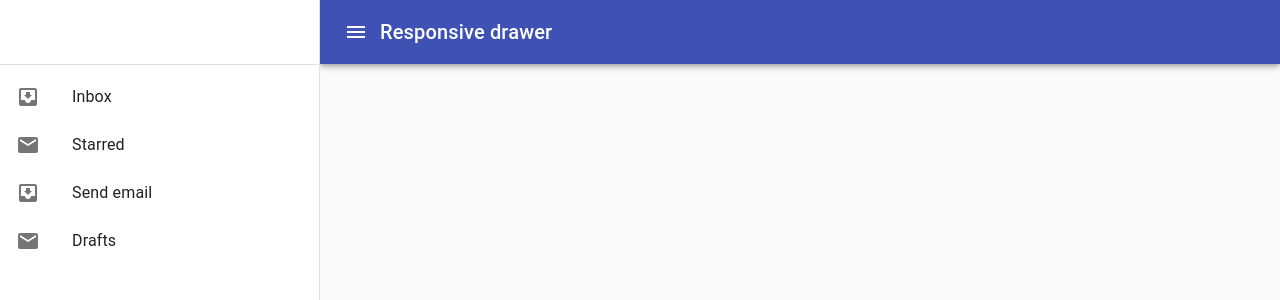
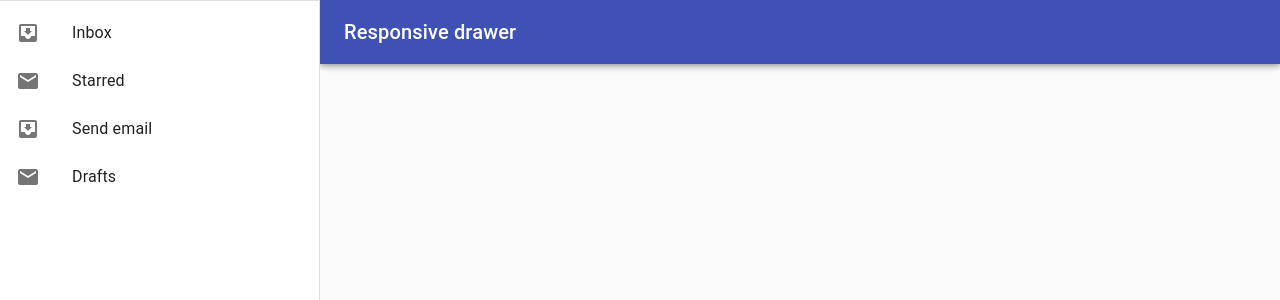
Before and after one commit to tungnguyenvan/chat-app, a React (Create React App) app in the folder web/chat-app/: page / in a window 1280 px wide. Shown: the top 300 px of the page. Built offline with nearby package versions, Linux system fonts and the light colour scheme.

Commit message:
+ update left page

```diff
--- /dev/null
+++ b/web/chat-app/src/uis/components/left_page/LeftPage.css
@@ -0,0 +1,4 @@
+.Header {
+    display: inline-block;
+    height: 64px;
+}
--- a/web/chat-app/src/uis/components/left_page/LeftPage.js
+++ b/web/chat-app/src/uis/components/left_page/LeftPage.js
@@ -1,4 +1,5 @@
 import React from 'react';
+import './LeftPage.css'
 import AppBar from '@material-ui/core/AppBar';
 import CssBaseline from '@material-ui/core/CssBaseline';
 import Divider from '@material-ui/core/Divider';
@@ -15,6 +16,7 @@ import MenuIcon from '@material-ui/icons/Menu';
 import Toolbar from '@material-ui/core/Toolbar';
 import Typography from '@material-ui/core/Typography';
 import { makeStyles, withStyles, useTheme } from '@material-ui/core/styles';
+
 
 const drawerWidth = 320;
 
@@ -44,6 +46,9 @@ const styles = theme => ({
   drawerPaper: {
     width: drawerWidth,
   },
+  drawerHeader: {
+    height: 64,
+  }
   // content: {
   //   flexGrow: 1,
   //   padding: theme.spacing(3),
@@ -69,7 +74,6 @@ class LeftPage extends React.Component {
 
     const drawer = (
       <div>
-        <div className={classes.toolbar} />
         <Divider />
         <List>
           {this.state.data.map((text, index) => (
@@ -87,14 +91,14 @@ class LeftPage extends React.Component {
         <CssBaseline>
           <AppBar className={classes.appBar}>
             <Toolbar>
-              <IconButton
+              {/* <IconButton
                 color="inherit"
                 aria-label="open drawer"
                 edge="start"
                 onClick={this.handleDrawerToggle}
                 className={classes.menuButton}>
                   <MenuIcon />
-              </IconButton>
+              </IconButton> */}
               <Typography variant="h6" noWrap>
                 Responsive drawer
               </Typography>
@@ -112,6 +116,17 @@ class LeftPage extends React.Component {
                   {drawer}
               </Drawer>
             </Hidden>
+            <Hidden xsDown implementation="css">
+              <Drawer
+                classes={{
+                  paper: classes.drawerPaper,
+                }}
+                variant="permanent"
+                open
+              >
+                {drawer}
+              </Drawer>
+            </Hidden>
           </nav>
 
         </CssBaseline>
```
